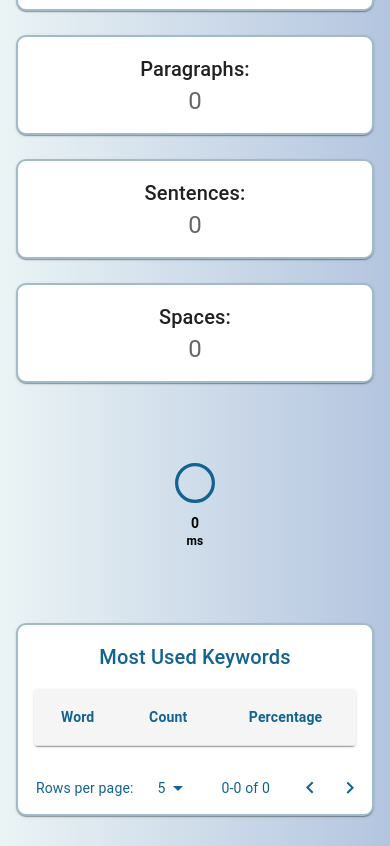
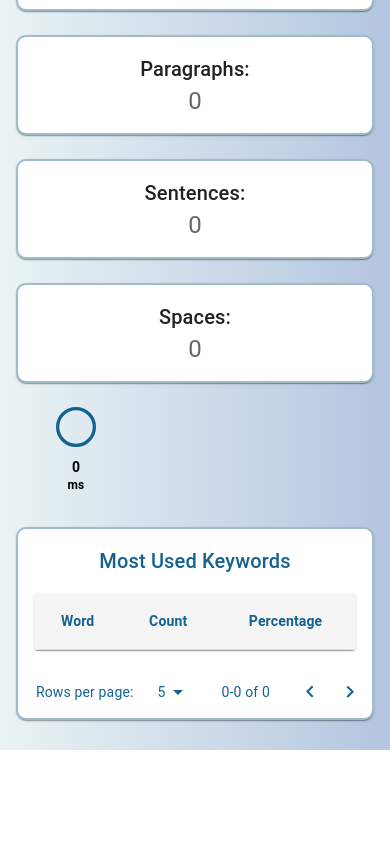
Before and after one commit to Ruqayah22/word-counter, a React (Create React App) app: page / in a window 390 px wide. Shown: the part 663-1509 px from the top of the page. After the commit the page ends 1413 px from the top, so only its background shows below. Built offline with nearby package versions, Linux system fonts and the light colour scheme.

Commit message:
Change the Responsive of the CircularProgress of run time maybe this is the last one i hope 2

```diff
--- a/src/components/CountApp.js
+++ b/src/components/CountApp.js
@@ -517,7 +517,7 @@ const CountApp = ({ language }) => {
           />
           <Typography position="absolute">{stats.runTime} ms</Typography>
         </Box> */}
-        <Box
+        {/* <Box
           sx={{
             display: "flex",
             justifyContent: "center",
@@ -527,7 +527,7 @@ const CountApp = ({ language }) => {
             position: "relative",
             mt: { xs: 2, md: 4 }, // Add some spacing at the top
           }}
-        >
+        > */}
           {/* Wrapper to ensure proper size on different screens */}
           <Box
             sx={{
@@ -575,7 +575,7 @@ const CountApp = ({ language }) => {
               ms
             </Typography>
           </Box>
-        </Box>
+        {/* </Box> */}
       </Box>
 
       <Card
```
